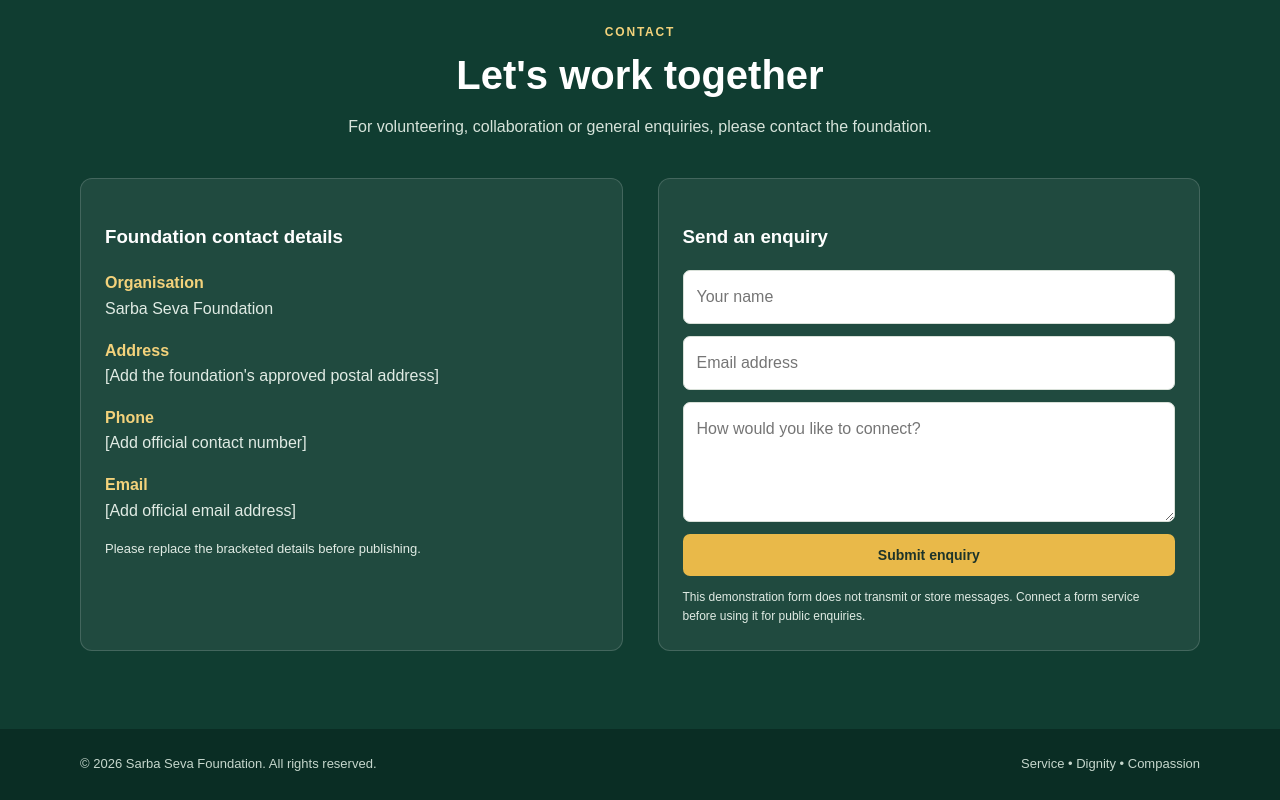
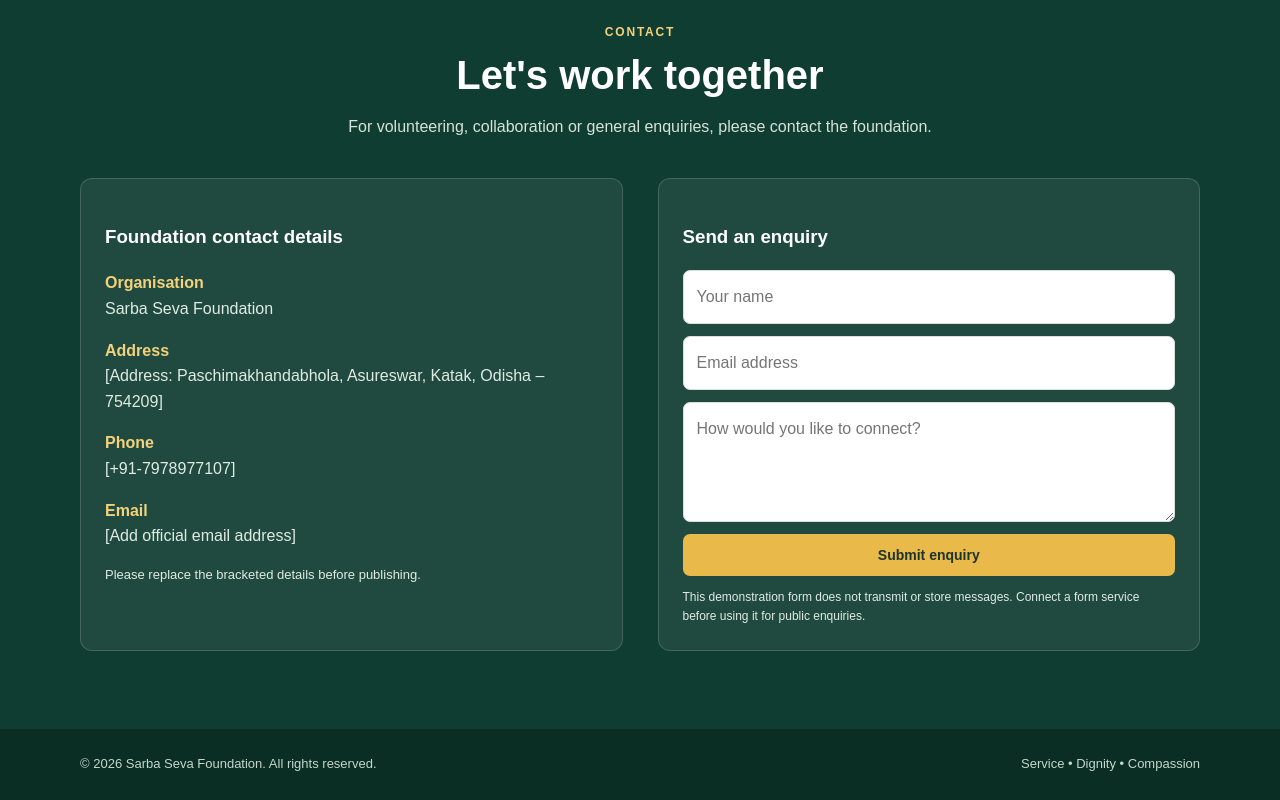
Before and after one commit to motherteresa2019-lgtm/sarba-seva-foundation, a plain HTML site: page index.html in a window 1280 px wide. Shown: the part 2864-3664 px from the top of the page. Drawn offline with Linux system fonts and the light colour scheme.

Commit message:
Update index.html

```diff
--- a/index.html
+++ b/index.html
@@ -118,8 +118,8 @@
       <div class="contact-box">
         <h3>Foundation contact details</h3>
         <p><strong>Organisation</strong><br>Sarba Seva Foundation</p>
-        <p><strong>Address</strong><br>[Add the foundation's approved postal address]</p>
-        <p><strong>Phone</strong><br>[Add official contact number]</p>
+        <p><strong>Address</strong><br>[Address: Paschimakhandabhola, Asureswar, Katak, Odisha – 754209]</p>
+        <p><strong>Phone</strong><br>[+91-7978977107]</p>
         <p><strong>Email</strong><br>[Add official email address]</p>
         <p style="font-size:13px">Please replace the bracketed details before publishing.</p>
       </div>
```
